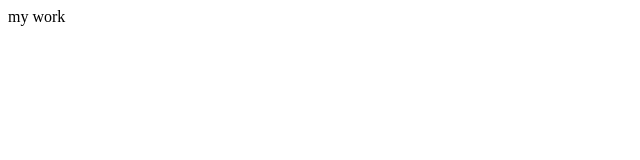
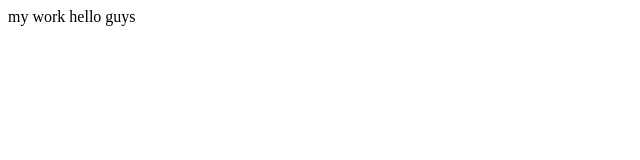
Before and after one commit to saifkhanji/work, a plain HTML site: page index.html in a window 1280 px wide. Shown: the full height of the page, 0-640 px from the left. Drawn offline with Linux system fonts and the light colour scheme.

Commit message:
version 2

```diff
--- a/index.html
+++ b/index.html
@@ -7,5 +7,6 @@
 </head>
 <body>
     my work
+    hello guys
 </body>
 </html>
```
